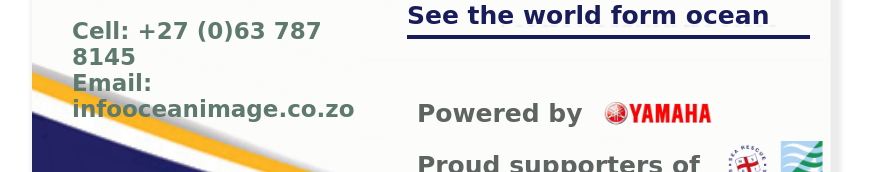
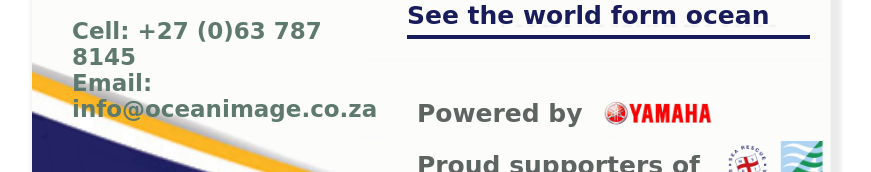
Before and after one commit to marufhero420/Natasa, a plain HTML site: page index.html in a window 1280 px wide. Shown: the part 235-407 px from the top of the page, without its empty margins (239-1110 px from the left). Drawn offline with Linux system fonts and the light colour scheme; a web font is replaced by a local one.

Commit message:
website correction

```diff
--- a/index.html
+++ b/index.html
@@ -118,7 +118,7 @@ video{
                     </div>
                     <div class="middle">
                         <h2 class="second1-head">Cell: +27 (0)63 787 8145</h2>
-                        <h2 class="second-second">Email: infooceanimage.co.zo</h2>
+                        <h2 class="second-second">Email: info@oceanimage.co.za</h2>
                     </div>
 
 
```
